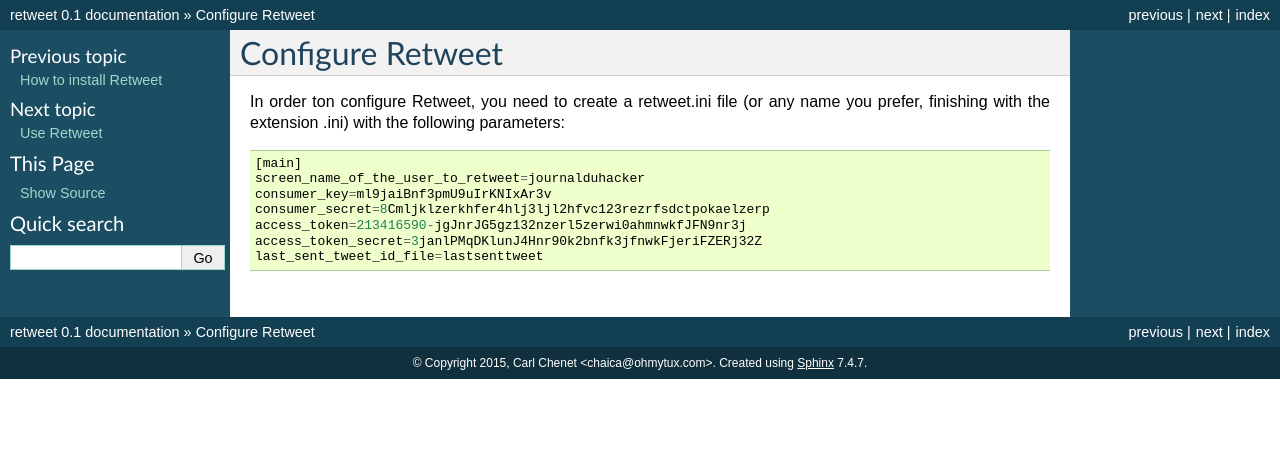
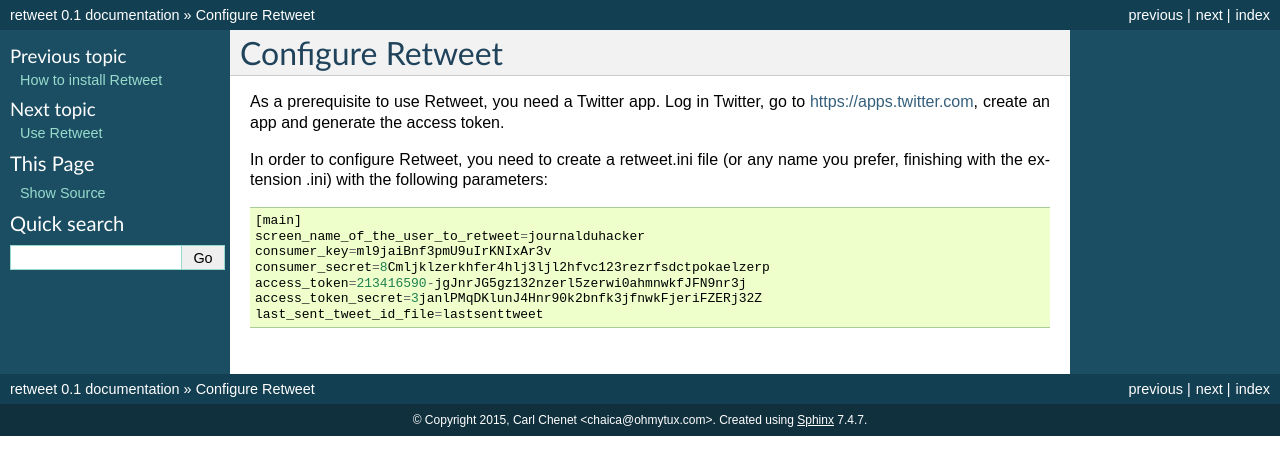
Before and after one commit to Lunettenoires/retweet, a Sphinx documentation site: the page built from docs/source/configure.rst, in a window 1280 px wide. Shown: the top 475 px of the page. Built offline with Sphinx 7.4.7, drawn with Linux system fonts in a browser that asks for light colours.

Commit message:
fix a typo and improve prerequisite for retweet

```diff
--- a/docs/source/configure.rst
+++ b/docs/source/configure.rst
@@ -1,7 +1,9 @@
 Configure Retweet
 =================
 
-In order ton configure Retweet, you need to create a retweet.ini file (or any name you prefer, finishing with the extension .ini) with the following parameters::
+As a prerequisite to use Retweet, you need a Twitter app. Log in Twitter, go to https://apps.twitter.com, create an app and generate the access token.
+
+In order to configure Retweet, you need to create a retweet.ini file (or any name you prefer, finishing with the extension .ini) with the following parameters::
 
     [main]
     screen_name_of_the_user_to_retweet=journalduhacker
```
